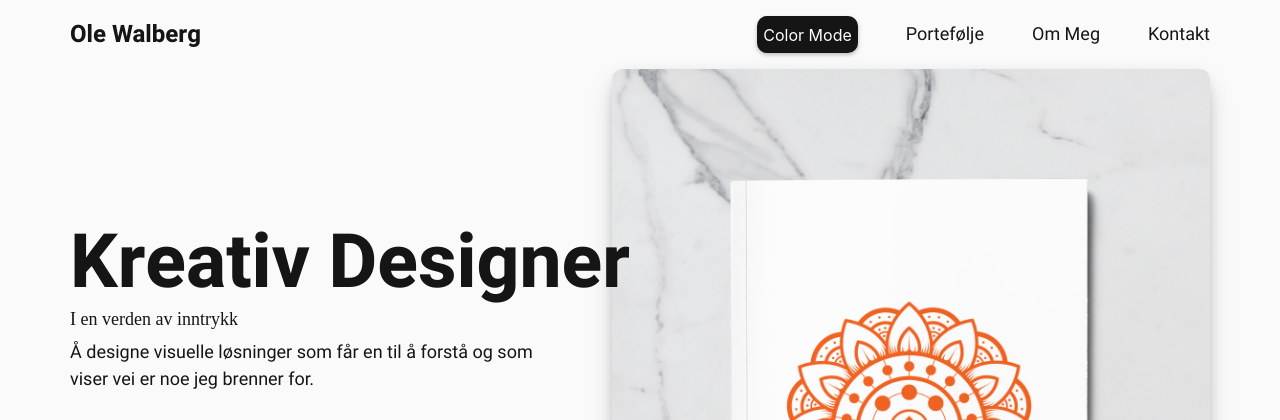
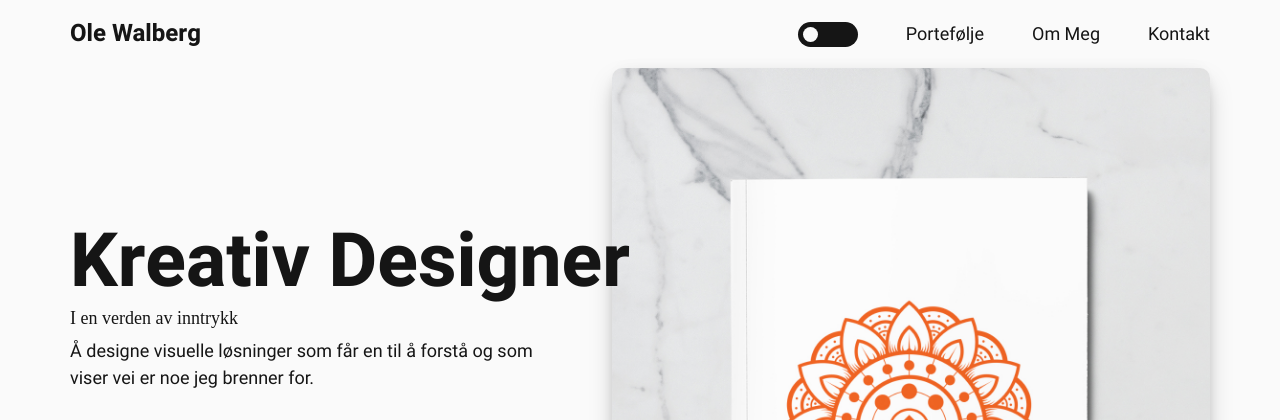
Before and after one commit to TheFlyingWhale/Portfolio, a PHP site: page / in a window 1280 px wide. Shown: the top 420 px of the page. Run offline with PHP 8.4, Linux system fonts and the light colour scheme; some web fonts are replaced.

Commit message:
Creates a color toggler

```diff
--- /dev/null
+++ b/components/colorModeToggler.php
@@ -0,0 +1,4 @@
+<div class="cmtContainer d-flex align-items-center">
+  <div class="cmtCirc">
+  </div>
+</div>
--- a/components/indexNavbar.php
+++ b/components/indexNavbar.php
@@ -2,7 +2,10 @@
   <div class="navbar my-3 viewBorder">
     <a id="homeLink" class="viewBorder color-fg" href="index.php">Ole Walberg</a>
     <div class="navbar2 viewBorder">
-      <button type="button" name="button" class="color-neg-bg mr-5" onclick="userFlipColors()"> <span class="color-neg-fg">Color Mode</span> </button>
+      <!--button type="button" name="button" class="color-neg-bg mr-5" onclick="userFlipColors()"> <span class="color-neg-fg">Color Mode</span> </button-->
+      <div class="mr-5">
+        <?php include 'colorModeToggler.php' ?>
+      </div>
       <a class="link mr-5 color-fg" OnClick="goToId(portfolio);return false;">Portefølje</a>
       <a class="link mr-5 color-fg" OnClick="goToId(about);return false;">Om Meg</a>
       <a class="link color-fg" OnClick="goToId(contactContainer);return false;">Kontakt</a>
--- a/components/navbar.php
+++ b/components/navbar.php
@@ -1,6 +1,7 @@
 <div class="container p-0 viewBorder">
   <div class="navbar my-3 viewBorder">
     <a id="homeLink" class="viewBorder color-fg" href="index.php">Ole Walberg</a>
-    <button type="button" name="button" class="color-neg-bg" onclick="userFlipColors()"> <span class="color-neg-fg">Color Mode</span> </button>
-  </div>
+    <div class="">
+      <?php include 'colorModeToggler.php' ?>
+    </div>
 </div>
--- a/css/custom.css
+++ b/css/custom.css
@@ -18,6 +18,7 @@ The grouped styles are:
 - Shapes
 - Element Effect Styles
 - Style for text elements
+- ColorModeToggler
 
 - Preloader
 
@@ -787,6 +788,25 @@ h4{
   font-size: 1.125em;
 }
 
+/* ColorModeToggler*/
+.cmtContainer{
+  min-height: 20px;
+  min-width: 60px;
+  background-color: rgb(21,21,21);
+  /*border: solid 2px rgb(21,21,21);*/
+  border-radius: 35px;
+  padding: 5px;
+}
+
+.cmtCirc{
+  width: 15px;
+  height: 15px;
+  background-color: rgb(250,250,250);
+  border-radius: 100%;
+  position: relative;
+  /*border: solid 2px rgb(21,21,21);*/
+}
+
 /* Preloader */
 
 .loader-container{
@@ -978,6 +998,10 @@ h4{
     position: fixed;
   }
 
+  .cmtContainer{
+    visibility: hidden;
+  }
+
 }
 
 /* Large devices */
@@ -1120,6 +1144,9 @@ h4{
     position: relative;
   }
 
+  .cmtContainer{
+    visibility: visible;
+  }
 
 }
 
--- a/js/colorController.js
+++ b/js/colorController.js
@@ -6,7 +6,6 @@ const primaryColor = 'rgb(250,250,250)'; //TintWhite
 const primaryPureColor = 'rgb(255,255,255)'; //PureWhite - Used on elements above TintWhite background
 const secondaryColor = 'rgb(21,21,21)'; //TintBlack
 const secoundaryMidColor = 'rgb(35,35,35)'; //MidBlack - Used on elements above TintBlack bacground
-let inverted = 'false';
 
 
 let bgArr = []; //Background Elements
@@ -104,5 +103,47 @@ userFlipColors = () => {
   flipColors();
 }
 
+
+//Controlls animation of cmtCirc when cmdContainer is hovered
+$(".cmtContainer").hover(function(){
+  if(getCookie('bg-invert') === 'true'){
+    $('.cmtCirc').css({border: 'solid 2px rgb(250,250,250)'});
+    $('.cmtCirc').css({backgroundColor: 'rgb(21,21,21)'});
+  }else{
+    $('.cmtCirc').css({border: 'solid 2px rgb(21,21,21)'});
+    $('.cmtCirc').css({backgroundColor: 'rgb(250,250,250)'});
+  }
+},
+function(){
+  if(getCookie('bg-invert') === 'true'){
+    $('.cmtCirc').css({backgroundColor: 'rgb(250,250,250)'});
+  }else{
+    $('.cmtCirc').css({backgroundColor: 'rgb(21,21,21)'});
+  }
+
+});
+
+//Controlls animation when cmdContainer is clicked
+$('.cmtContainer').click(function(){
+  userFlipColors();
+  if(getCookie('bg-invert') === 'false'){
+    $('.cmtCirc').animate({left: '30px'});
+    $('.cmtCirc').css({border: 'solid 2px rgb(21,21,21)'});
+    $('.cmtContainer').css({backgroundColor: 'rgb(250,250,250)'});
+  }else{
+    $('.cmtCirc').animate({left: '0px'});
+    $('.cmtCirc').css({border: 'solid 2px rgb(250,250,250)'});
+    $('.cmtContainer').css({backgroundColor: 'rgb(21,21,21)'});
+  }
+});
+
+//Manipulates the stype of cmtCirc in cmtContainer
+if(getCookie('bg-invert') === 'false'){
+  $('.cmtContainer').css({backgroundColor: 'rgb(250,250,250)'});
+  $('.cmtCirc').css({backgroundColor:'rgb(21,21,21)'});
+  $('.cmtCirc').css({border: 'solid 2px rgb(21,21,21)'});
+  $('.cmtCirc').css({left: '30px'});
+}
+
 getAllElements();
 flipColors();
```
